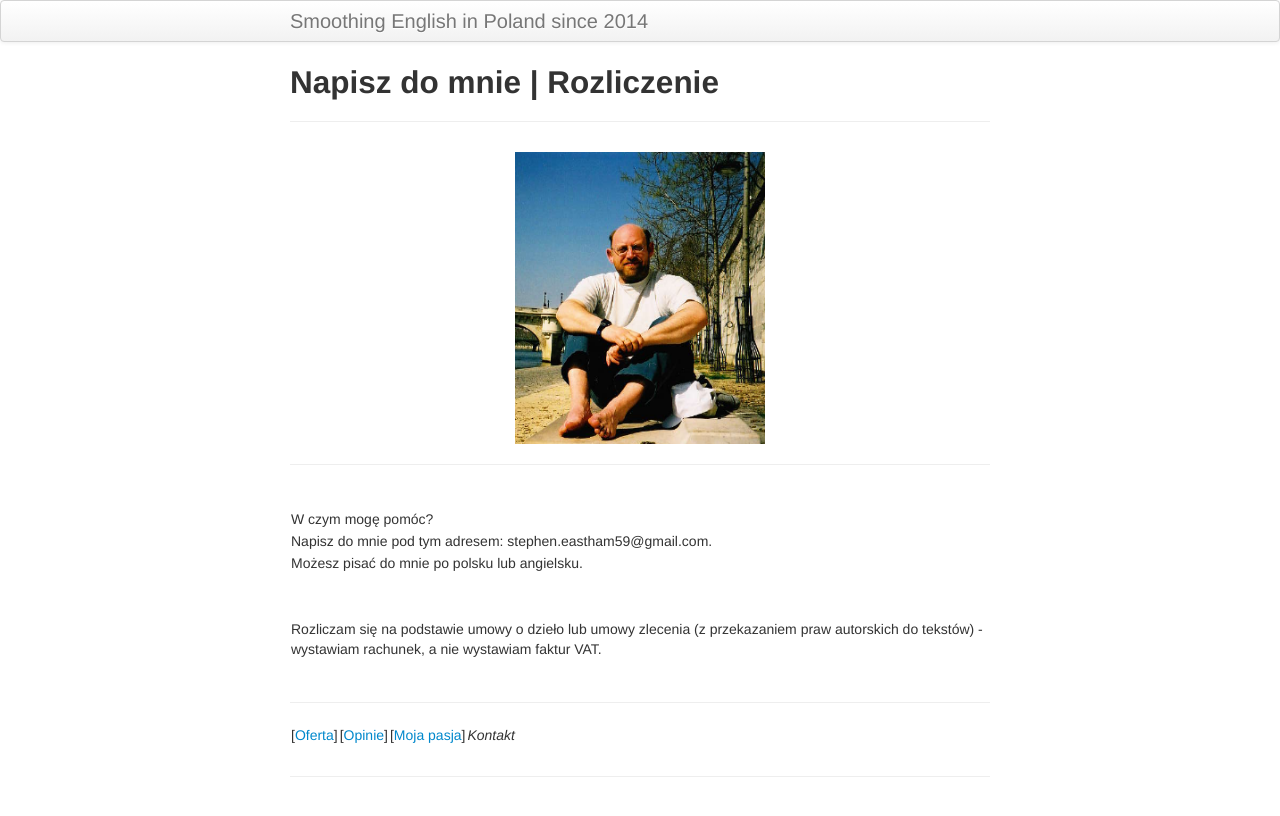
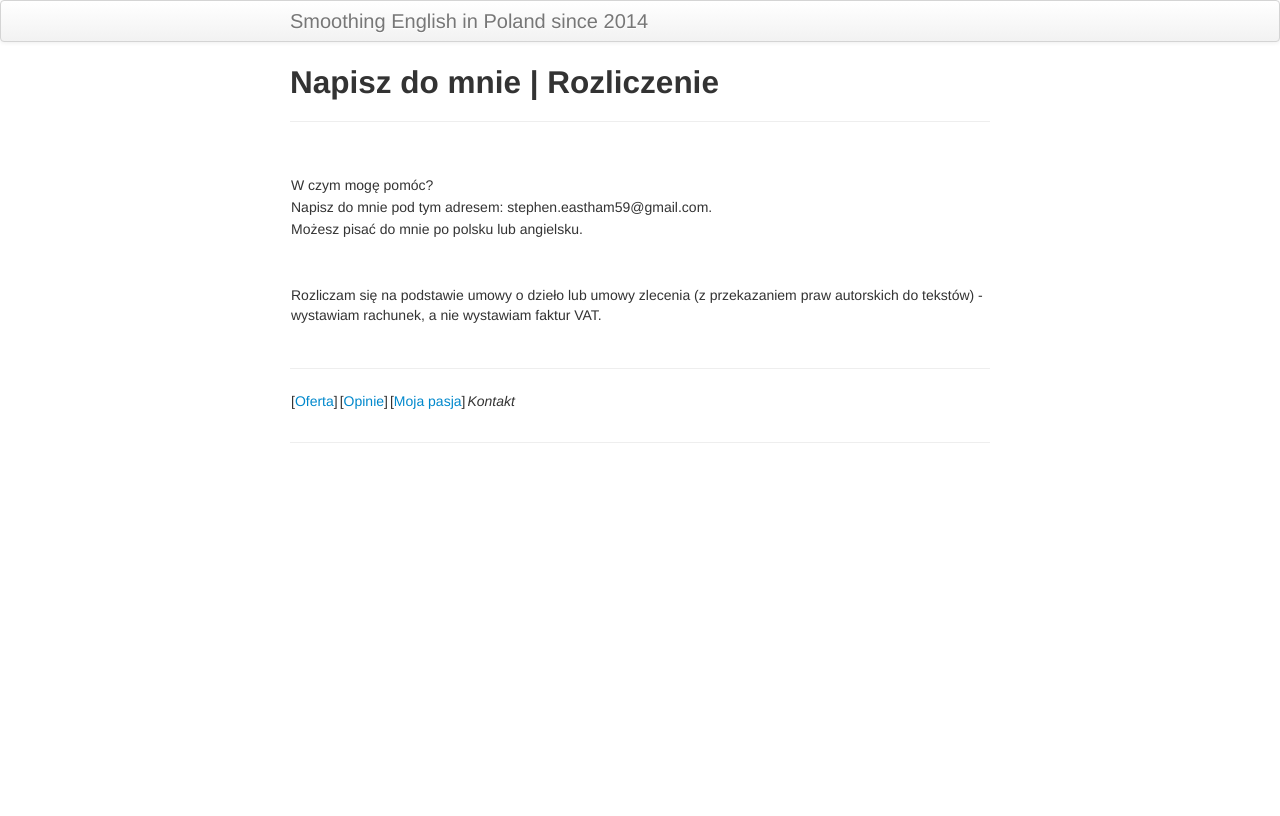
Before and after one commit to StephenEastham/StephenEastham.github.io, a Jekyll site: the page built from pages/kontakt.md, in a window 1280 px wide. Shown: the top 816 px of the page. Built offline with Jekyll 4.4.1, drawn with Linux system fonts in a browser that asks for light colours.

Commit message:
Update kontakt.md

```diff
--- a/pages/kontakt.md
+++ b/pages/kontakt.md
@@ -2,10 +2,6 @@
 layout: page
 title: Napisz do mnie | Rozliczenie
 description:
----
-
-![](../images/stephen.png){: width="250" height="188" style="display: block; margin: 0 auto"}
-
 ---
 
 |
```
